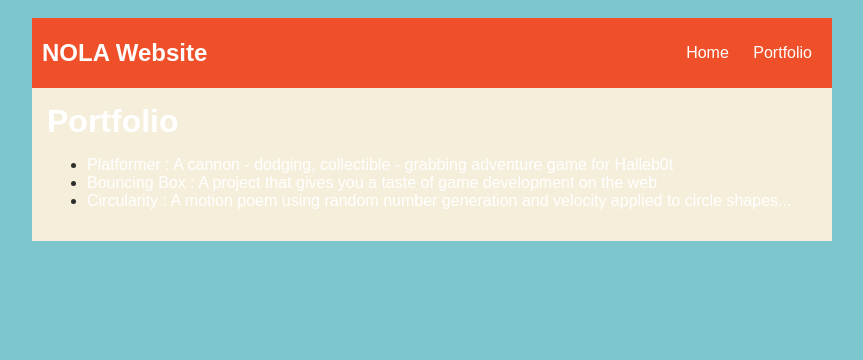
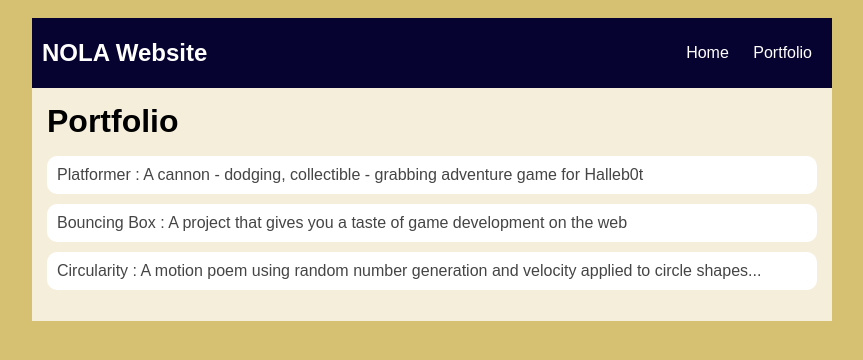
Before and after one commit to MohammadMohammdi10/MohammadMoammadi10.github.io, a plain HTML site: page portfolio.html in a window 1280 px wide. Shown: the whole page, without its empty margins (208-1071 px from the left). Drawn offline with Linux system fonts and the light colour scheme.

Commit message:
add portfolio.html file

```diff
--- a/style.css
+++ b/style.css
@@ -1,6 +1,6 @@
 body {
-    background: rgb(125, 198, 205);
-    color: rgb(45, 45, 45);
+  background: #d5c171;
+  color: #2b4856;
   padding: 10px;
   font-family: arial;
 }
@@ -11,7 +11,7 @@ body {
 
 /* navigation menu */
 nav {
-    background: rgb(239, 80, 41);
+  background: #060330;
   margin: 0 auto;
   display: flex;
   padding: 10px;
@@ -57,6 +57,33 @@ main {
   border: 4px silver ridge;
   padding: 8px;
 }
-h2, h3 {
+h2,
+h3 {
   margin: 0px;
 }
+
+/* portfolio styles */
+.content h1 {
+  color: black;
+}
+
+#portfolio {
+  list-style-type: none;
+  padding-left: 0;
+}
+
+#portfolio li {
+  background: #fff;
+  padding: 10px;
+  border-radius: 10px;
+  margin-bottom: 10px;
+}
+
+#portfolio li:hover {
+  background: #eee;
+}
+
+#portfolio a {
+  text-decoration: none;
+  color: #454545;
+}
```
Also changed, not shown: index.html (+9 -7 lines). Lines whose indentation alone changed are shown as unchanged.
